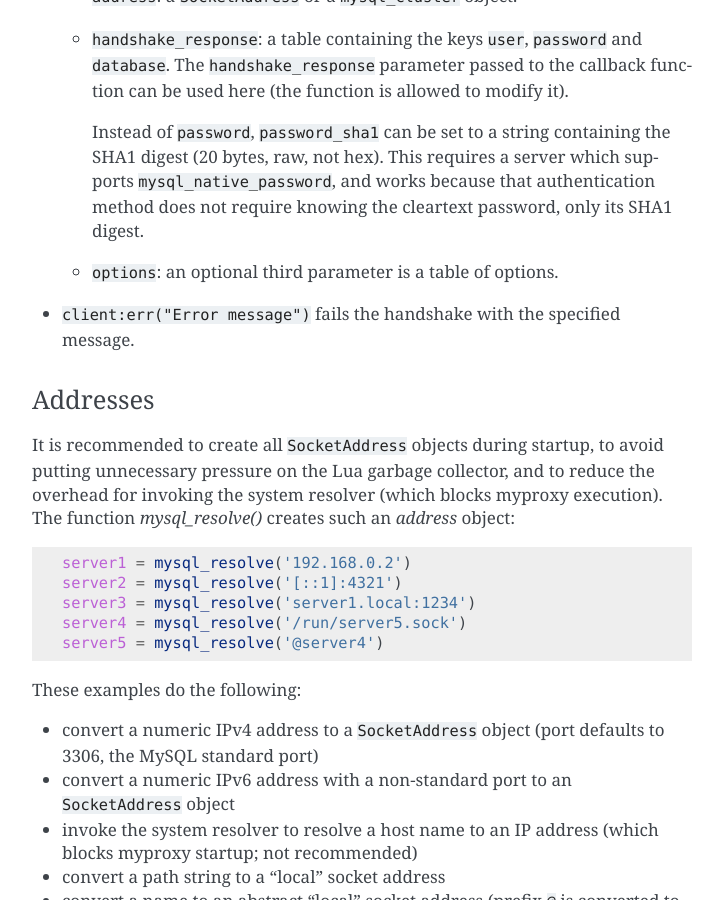
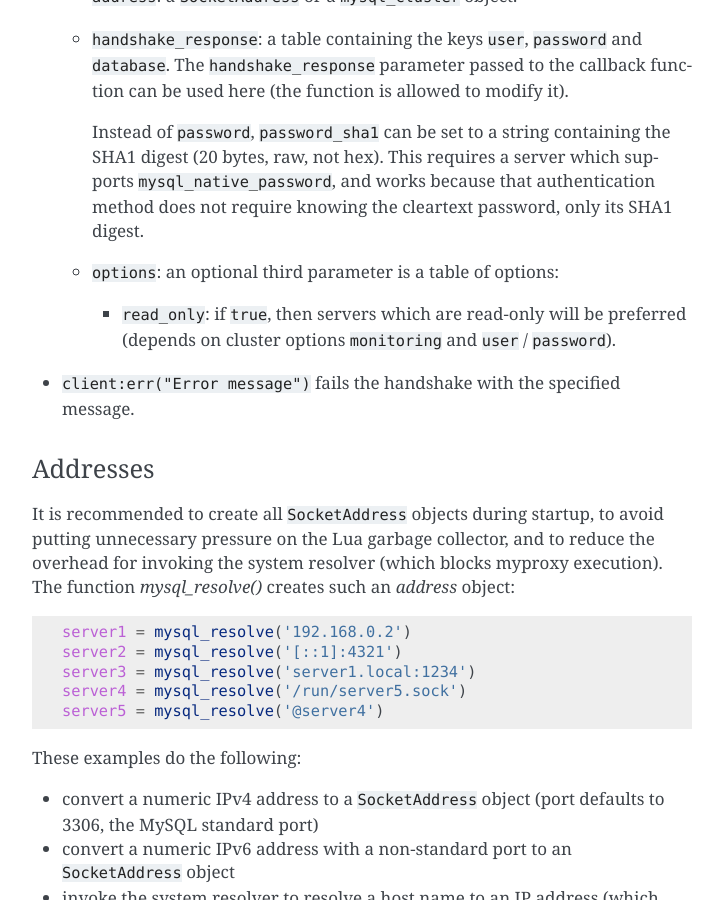
Before and after one commit to CM4all/myproxy, a Sphinx documentation site: the page built from doc/index.rst, in a window 1280 px wide and 900 px high, scrolled down 2408 px. Shown: the whole window, without its empty margins (388-1111 px from the left). Built offline with Sphinx 7.4.7, drawn with Linux system fonts in a browser that asks for light colours.

Commit message:
add connect option "read_only"

```diff
--- a/doc/index.rst
+++ b/doc/index.rst
@@ -139,7 +139,11 @@
     works because that authentication method does not require knowing
     the cleartext password, only its SHA1 digest.
 
-  - ``options``: an optional third parameter is a table of options.
+  - ``options``: an optional third parameter is a table of options:
+
+    - ``read_only``: if ``true``, then servers which are read-only
+      will be preferred (depends on cluster options ``monitoring`` and
+      ``user`` / ``password``).
 
 * ``client:err("Error message")`` fails the handshake with the
   specified message.
```
Also changed, not shown: 5 other files.
